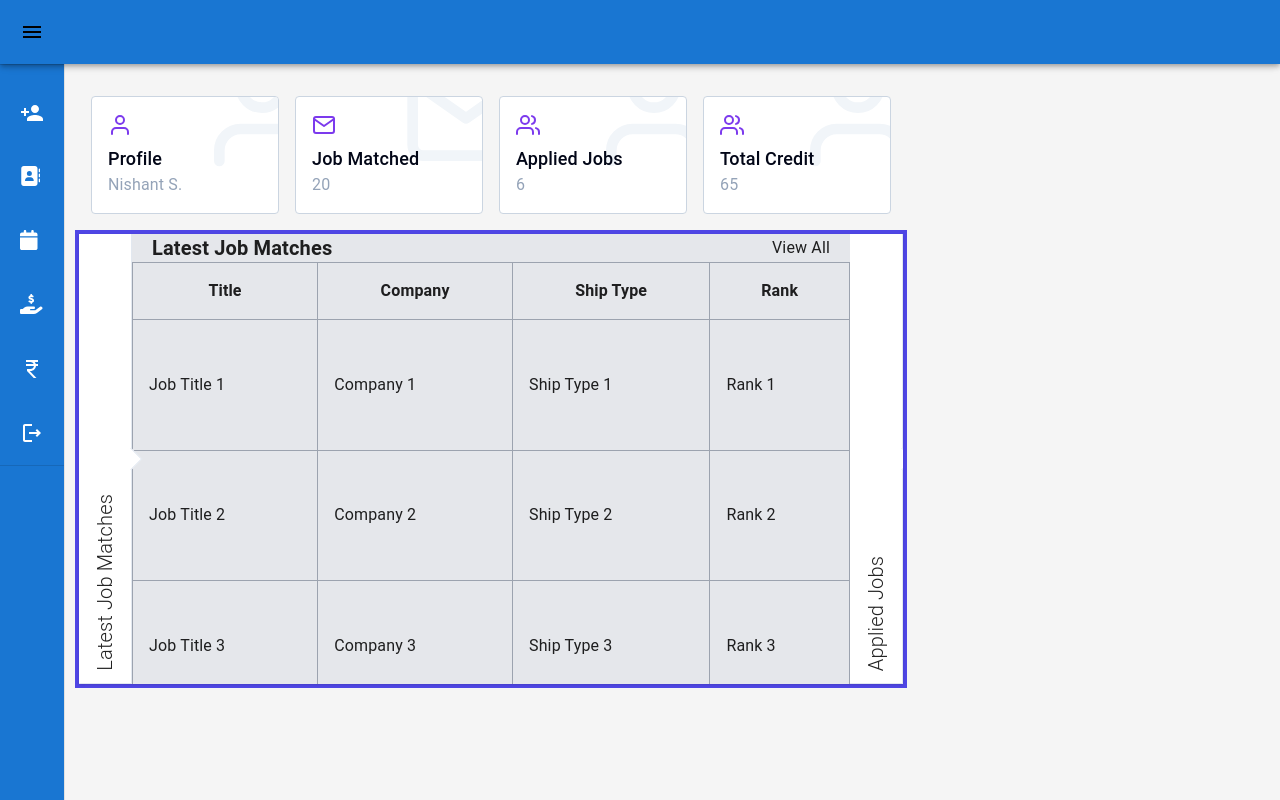
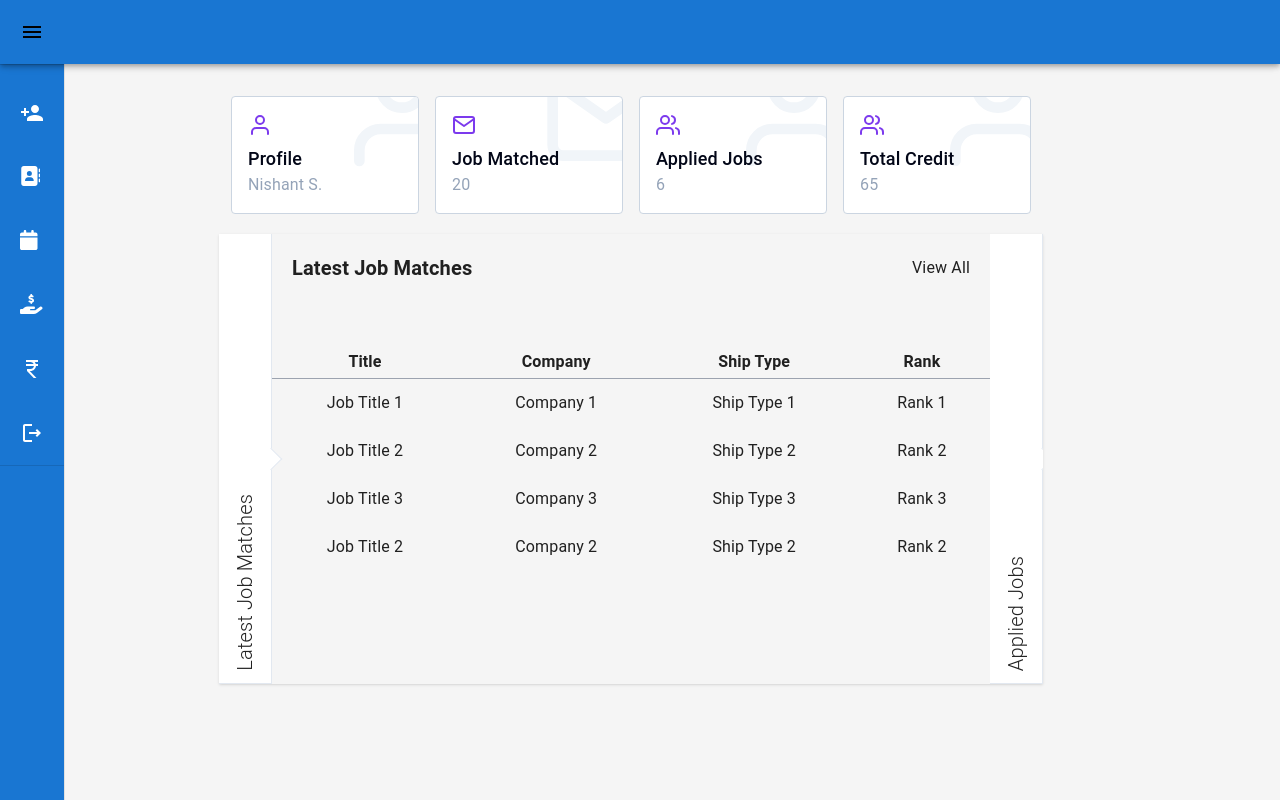
Before and after one commit to akashkendre1298/deep-marine-mind, a React (Create React App) app: page / in a window 1280 px wide. Built offline with nearby package versions, Linux system fonts and the light colour scheme.

Commit message:
MatchAppliedJobs.js, DashBoard.js

```diff
--- a/src/Components/Match_Applied_Jobs/MatchAppliedJobs.js
+++ b/src/Components/Match_Applied_Jobs/MatchAppliedJobs.js
@@ -19,7 +19,7 @@ const VerticalAccordion = () => {
   const [open, setOpen] = useState(items[0].id);
 
   return (
-    <section className="p-1 bg-indigo-600">
+    <section className="p-1">
       <div className="flex flex-col lg:flex-row h-fit lg:h-[450px] w-full max-w-6xl mx-auto shadow overflow-hidden">
         {items.map((item) => (
           <Panel
@@ -61,6 +61,15 @@ const Panel = ({ open, setOpen, id, title }) => {
       shipType: "Ship Type 3",
       rank: "Rank 3",
     },
+    {
+      id: 2,
+      title: "Job Title 2",
+      company: "Company 2",
+      shipType: "Ship Type 2",
+      rank: "Rank 2",
+    },
+
+
   ];
 
   const appliedJobData = [
@@ -85,6 +94,15 @@ const Panel = ({ open, setOpen, id, title }) => {
       shipType: "Ship Type 7",
       rank: "Rank7",
     },
+
+    {
+      id: 7,
+      title: "Job Title 7",
+      company: "Company 7",
+      shipType: "Ship Type 7",
+      rank: "Rank7",
+    },
+
   ];
 
   const currentData =
@@ -118,7 +136,10 @@ const Panel = ({ open, setOpen, id, title }) => {
             exit={{ opacity: 0 }}
             className="w-full h-full overflow-hidden relative"
           >
-            <div className="flex justify-between bg-gray-200 px-5">
+
+
+            <div className="w-full overflow-auto mb-2  items-center h-5/6">
+            <div className="flex justify-between py-5  px-5 pb-16">
               <div>
                 <p className="text-xl font-bold ">{title}</p>
               </div>
@@ -132,30 +153,32 @@ const Panel = ({ open, setOpen, id, title }) => {
               <button>View All</button>
             </div>
 
-            <table className="w-full bg-gray-200 border border-gray-400 h-full mb-2">
+  <table className="w-full divide-y divide-gray-400  py-2">
     <thead>
-                <tr className="h-5">
-                  <th className="p-4 border border-gray-400">Title</th>
-                  <th className="p-4 border border-gray-400">Company</th>
-                  <th className="p-4 border border-gray-400">Ship Type</th>
-                  <th className="p-4 border border-gray-400">Rank</th>
+      <tr className="h-6 pb-2">
+        <th className="p-1">Title</th>
+        <th className="p-1">Company</th>
+        <th className="p-1">Ship Type</th>
+        <th className="p-1">Rank</th>
       </tr>
     </thead>
     <tbody>
       {currentData.map((item) => (
-                  <tr key={item.id} className="h-5">
-                    <td className="p-4 border border-gray-400">{item.title}</td>
-                    <td className="p-4 border border-gray-400">
-                      {item.company}
-                    </td>
-                    <td className="p-4 border border-gray-400">
-                      {item.shipType}
-                    </td>
-                    <td className="p-4 border border-gray-400">{item.rank}</td>
+        <tr key={item.id} className="h-6 text-center">
+          <td className="p-3">{item.title}</td>
+          <td className="p-3">{item.company}</td>
+          <td className="p-3">{item.shipType}</td>
+          <td className="p-3">{item.rank}</td>
         </tr>
       ))}
     </tbody>
   </table>
+</div>
+
+
+
+
+
           </motion.div>
         )}
       </AnimatePresence>
--- a/src/Containers/DashBoard/DashBoard.js
+++ b/src/Containers/DashBoard/DashBoard.js
@@ -1,4 +1,4 @@
-import React from "react";
+ import React from "react";
 import Sidebar from "./../../Components/SideBar/SideBar";
 import HoverDevCards from "../../Components/Cards/Cards";
 import VerticalAccordion from "../../Components/Match_Applied_Jobs/MatchAppliedJobs";
@@ -9,7 +9,7 @@ const DashBoard = () => {
       <div
         style={{
           display: "flex",
-          gap: "10px",
+          gap: "150px",
           height: "100vh",
           backgroundColor: "#f5f5f5",
         }}
```
Lines whose indentation alone changed are shown as unchanged.
